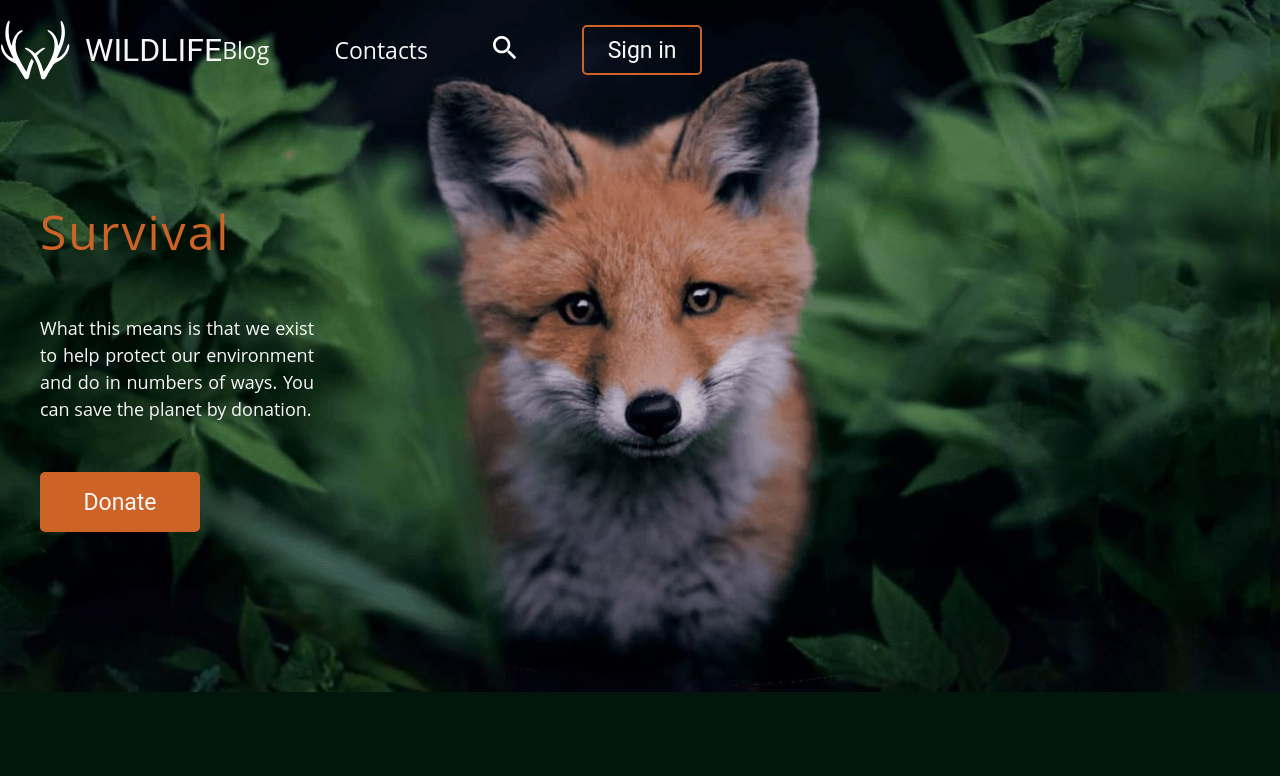
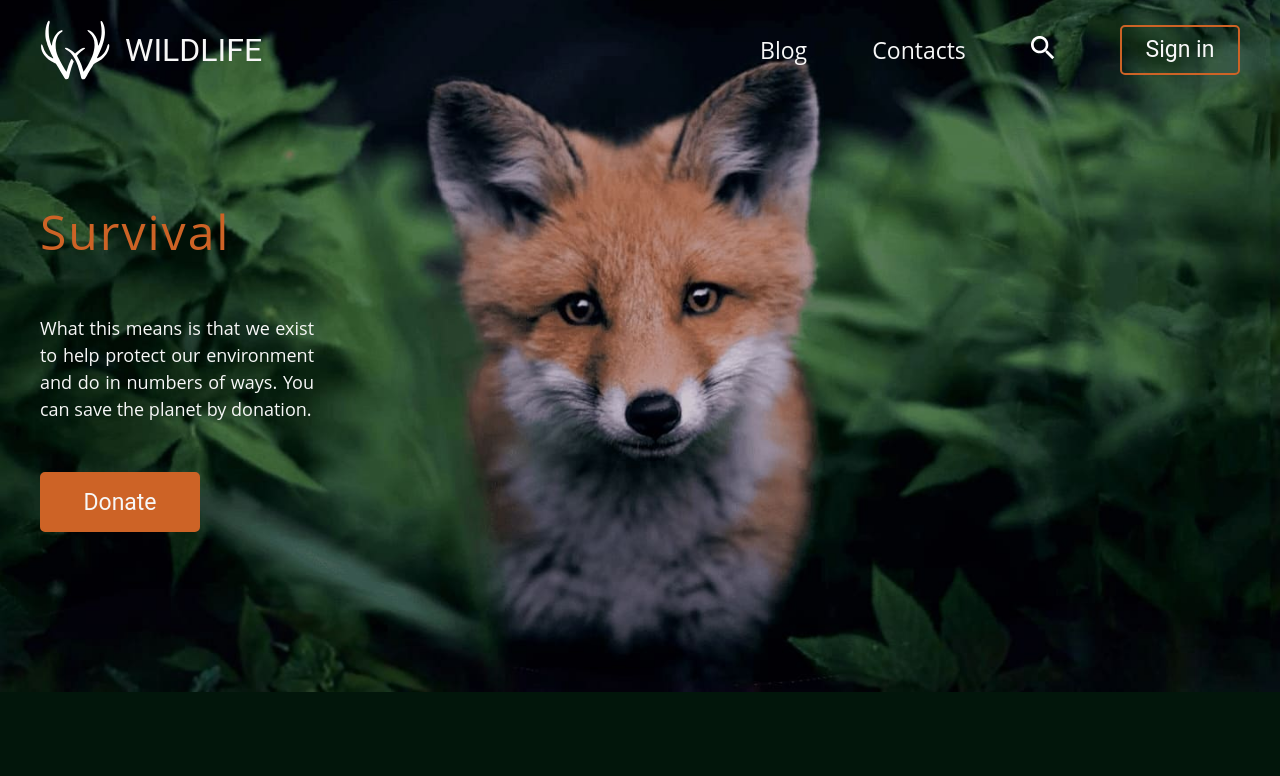
Before and after one commit to ViktoriiaBila/wildlife, a plain HTML site: page index.html in a window 1280 px wide. Shown: the top 776 px of the page. Drawn offline with Linux system fonts and the light colour scheme.

```diff
--- a/css/style.css
+++ b/css/style.css
@@ -17,15 +17,15 @@
 
 .header {
 	height: 79px;
+	width: 1200px;
 	padding-top: 20px;
-	/* background-color: #02160b; */
-	position: absolute;
-}
-
-.header .container {
 	display: flex;
 	justify-content: space-between;
 	align-items: center;
+	position: absolute;
+	top: 0;
+	right: 50%;
+	transform: translateX(50%);
 }
 
 .header .logo {
--- a/index.html
+++ b/index.html
@@ -13,7 +13,6 @@
 	<div class="wrapper">
 
 		<header class="header">
-			<div class="container">
 			<div class="logo">
 				<img src="icons/logo.svg" alt="logo" class="logo-img">
 				<h1 class="logo-header">wildlife</h1>
@@ -26,7 +25,6 @@
 					<li><button class="btn-sign-in">Sign in</button></li>
 				</ul>
 			</nav>
-			</div>
 		</header>
 
 		<section class="survival">
```
Lines whose indentation alone changed are shown as unchanged.
